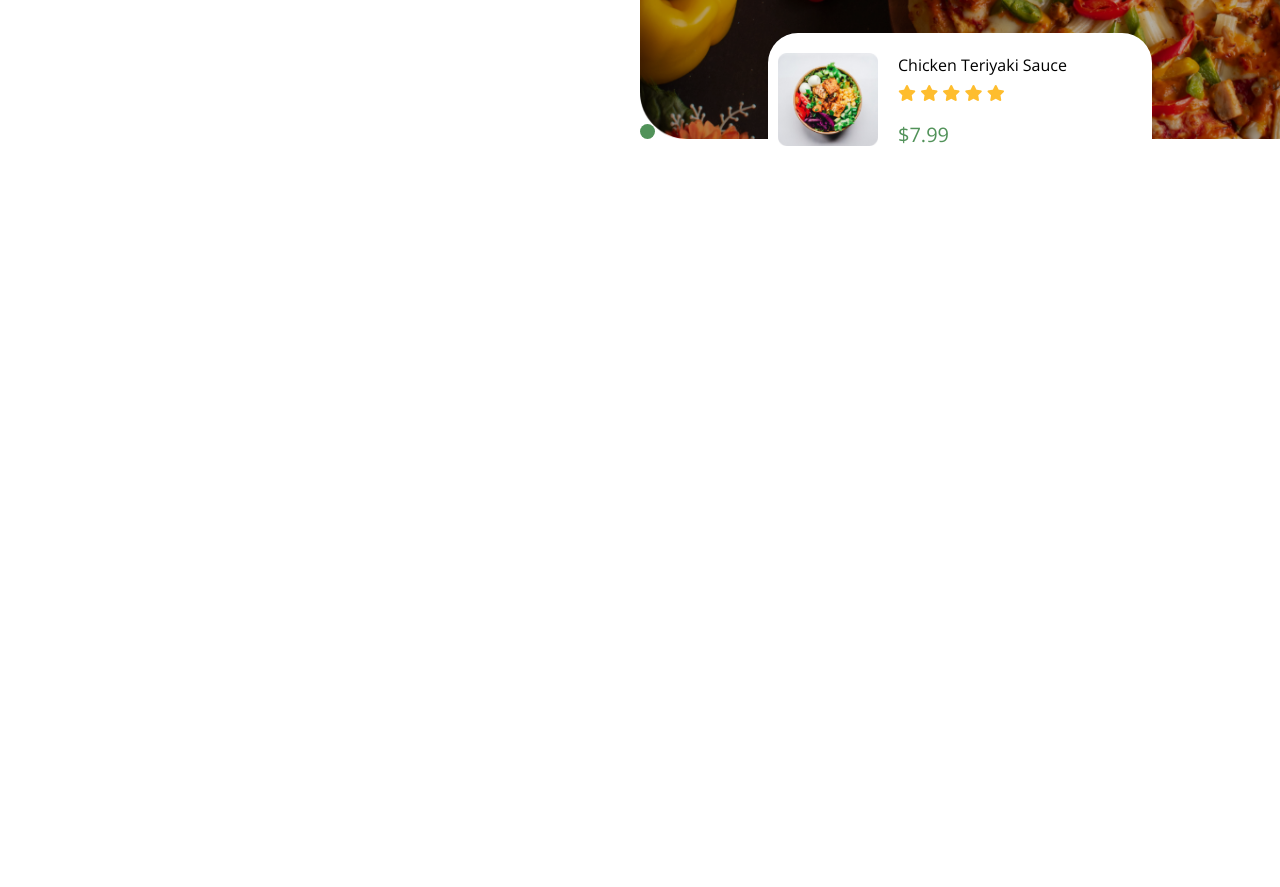
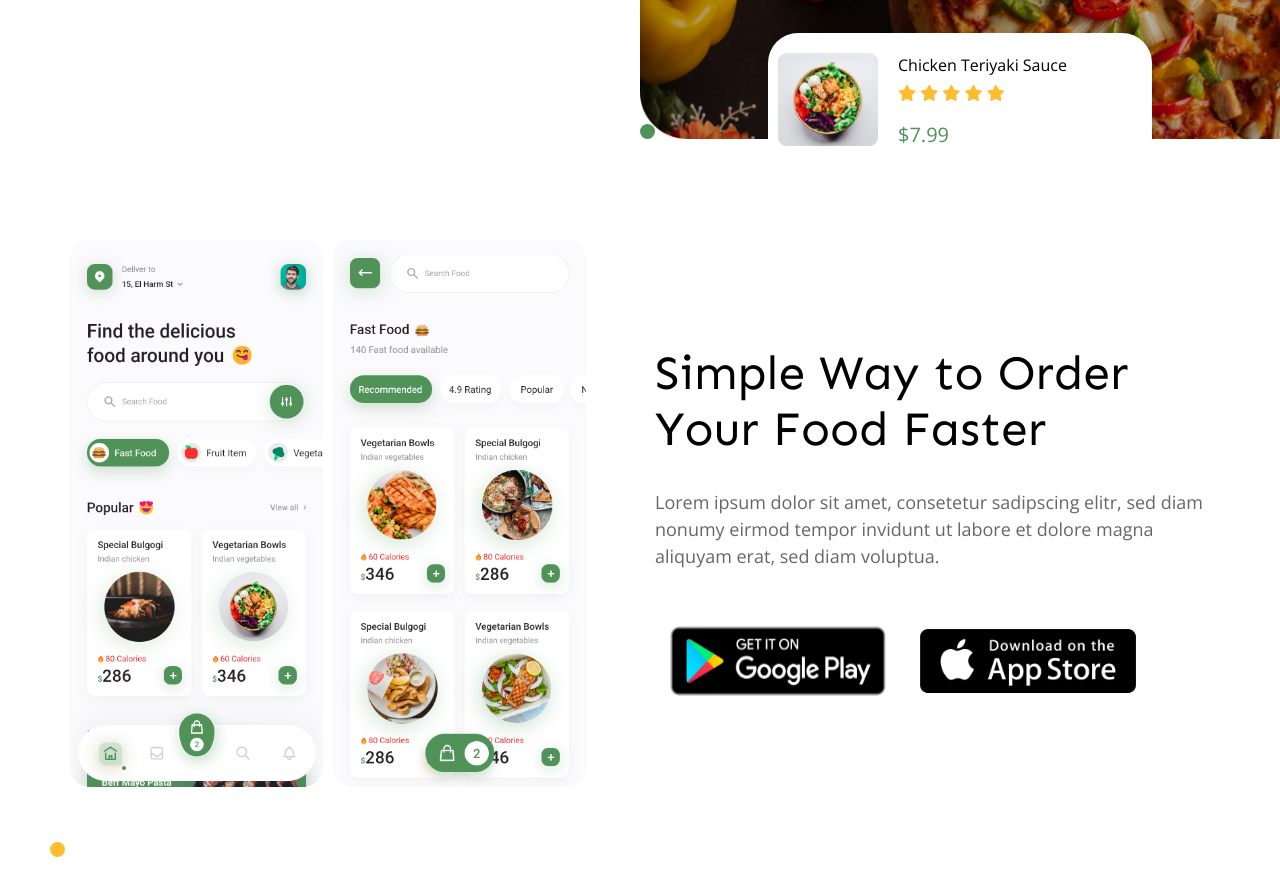
Before and after one commit to Cisco1cisco/FoodRoad-Template, a plain HTML site: page index.html in a window 1280 px wide. Shown: the part 520-1407 px from the top of the page. Before the commit the page ends 800 px from the top, so only its background shows below. Drawn offline with nearby package versions, Linux system fonts and the light colour scheme.

Commit message:
Added the No-Name1 Section

```diff
--- a/css/main.css
+++ b/css/main.css
@@ -6,6 +6,7 @@
   --bl-color: #000;
   --para-color: rgba(0, 0, 0, 60%);
   --trans-dur: 0.3s;
+  --section-pad: 100px;
 }
 
 /* End Variables */
@@ -579,3 +580,88 @@ header .mob-list ul li.sub-list:hover ul {
 }
 
 /* End Landing */
+
+/* Start No Name 1 */
+
+.no-name1 {
+  padding-top: var(--section-pad, 100px);
+  padding-bottom: var(--section-pad, 100px);
+  position: relative;
+}
+
+.no-name1 .container {
+  display: flex;
+  justify-content: space-between;
+  align-items: center;
+}
+
+@media (max-width: 768px) {
+  .no-name1 .container {
+    flex-direction: column;
+  }
+}
+
+.no-name1 .container > div {
+  flex-basis: calc((100% - 30px) / 2);
+}
+
+.no-name1 .gall {
+  display: flex;
+}
+
+@media (max-width: 768px) {
+  .no-name1 .gall {
+    order: 2;
+  }
+}
+
+.no-name1 .gall img {
+  margin-right: 10px;
+}
+
+@media (max-width: 1199px) {
+  .no-name1 .gall img {
+    width: 50%;
+  }
+}
+
+@media (max-width: 768px) {
+  .no-name1 .text {
+    order: 1;
+    margin-bottom: 50px;
+  }
+}
+
+.no-name1 .text h1 {
+  font-size: 48px;
+  font-family: "Sen", sans-serif;
+  font-weight: 500;
+}
+
+.no-name1 .text p {
+  color: var(--para-color, rgba(0, 0, 0 / 60%));
+  font-size: 18px;
+  line-height: 1.5;
+  margin-bottom: 40px;
+}
+
+.no-name1 .text .dow {
+  display: flex;
+}
+
+.no-name1 .text .dow img {
+  cursor: pointer;
+}
+
+@media (max-width: 1199px) {
+  .no-name1 .text .dow img {
+    width: 50%;
+  }
+}
+
+.no-name1 .dot.y {
+  bottom: 30px;
+  left: 50px;
+}
+
+/* End No Name 1 */
--- a/index.html
+++ b/index.html
@@ -123,5 +123,28 @@
       <div class="dot y"></div>
     </div>
     <!-- End Landing -->
+    <!-- Start No-Name 1  -->
+    <div class="no-name1">
+      <div class="container">
+        <div class="gall">
+          <img src="./photos/no-1.png" alt="photo" />
+          <img src="./photos/no-2.png" alt="photo" />
+        </div>
+        <div class="text">
+          <h1>Simple Way to Order Your Food Faster</h1>
+          <p>
+            Lorem ipsum dolor sit amet, consetetur sadipscing elitr, sed diam
+            nonumy eirmod tempor invidunt ut labore et dolore magna aliquyam
+            erat, sed diam voluptua.
+          </p>
+          <div class="dow">
+            <img src="./photos/google-play-badge.png" alt="photo" />
+            <img src="./photos/app-store-badge.png" alt="photo" />
+          </div>
+        </div>
+      </div>
+      <div class="dot y"></div>
+    </div>
+    <!-- End No-Name 1  -->
   </body>
 </html>
```
Also changed, not shown: photos/app-store-badge.png (added), photos/google-play-badge.png (added), photos/no-1.png (added), photos/no-2.png (added).
